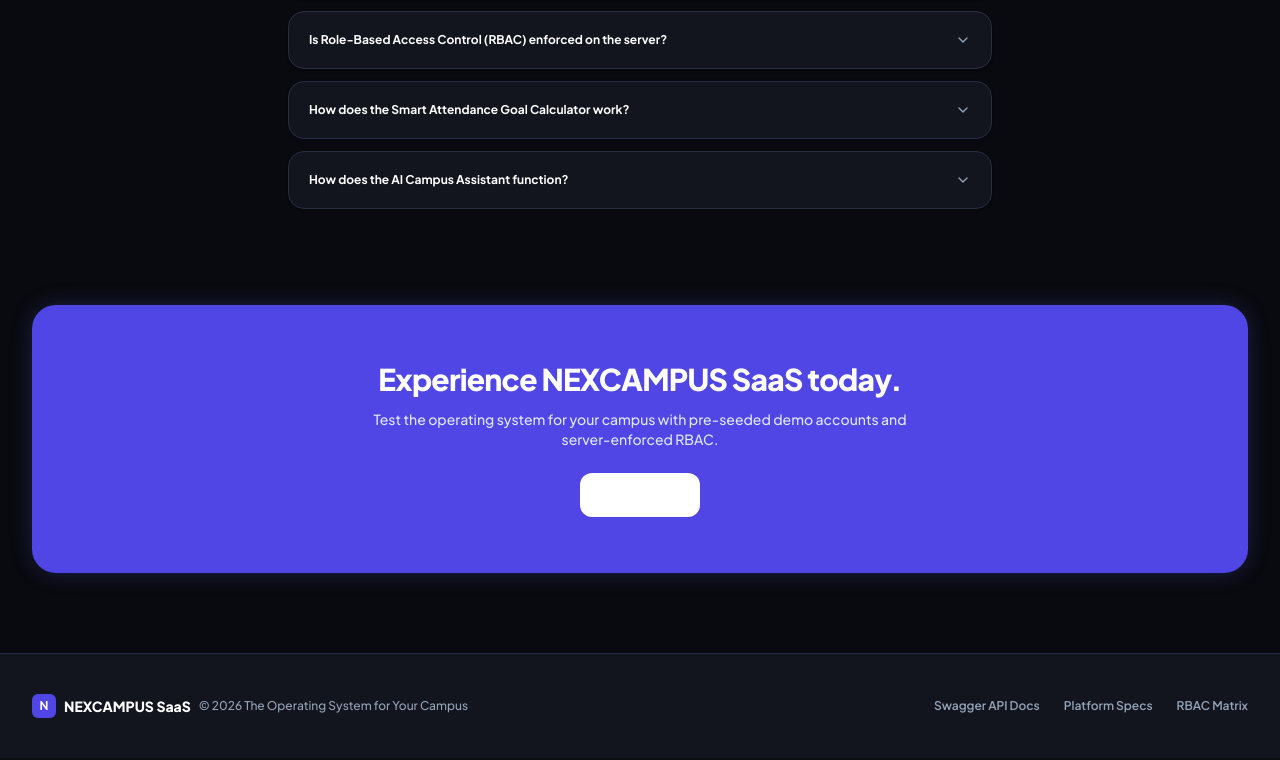
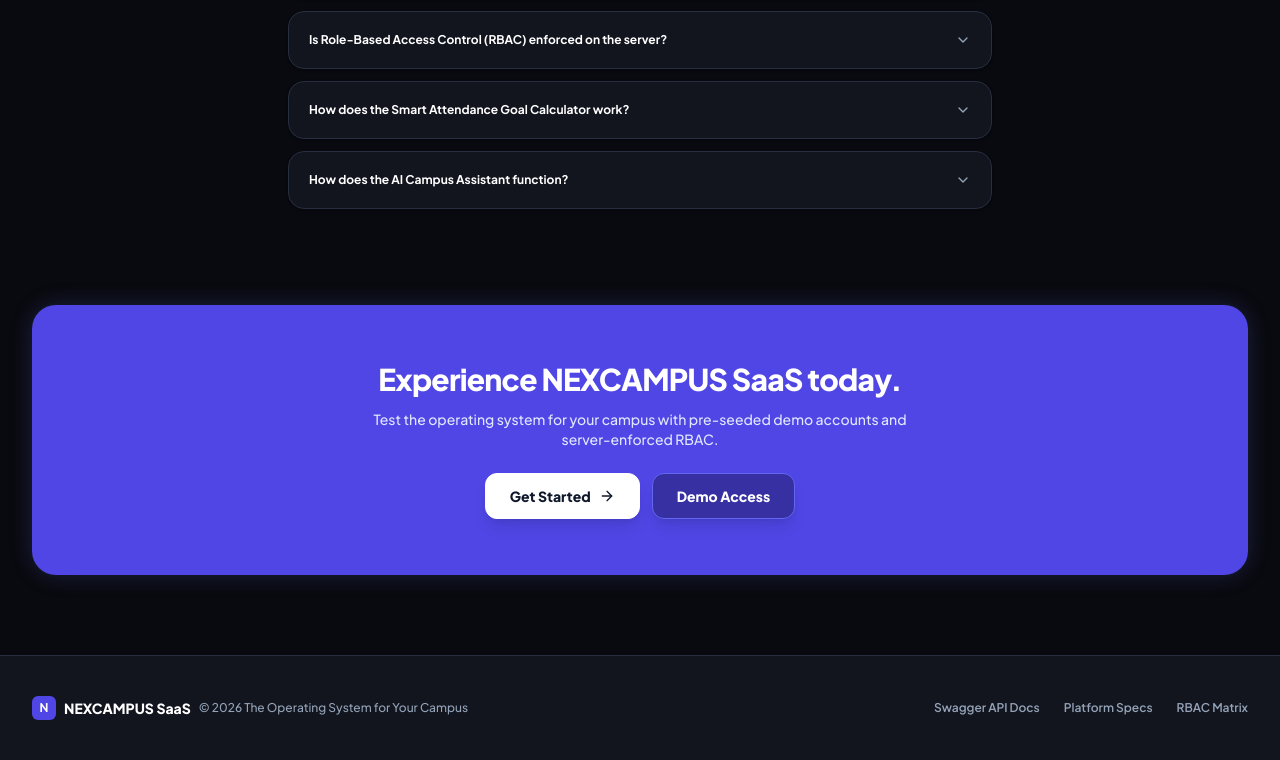
Before and after one commit to poovanaselvan14/smart-campus-management-platform, a React (Vite) app in the folder client/: page / in a window 1280 px wide. Shown: the part 2364-3124 px from the top of the page. Built offline with nearby package versions, Linux system fonts and the light colour scheme; no server answers.

Commit message:
fix: resolve text contrast inheritance on landing page CTA buttons

```diff
--- a/client/src/pages/LandingPage.tsx
+++ b/client/src/pages/LandingPage.tsx
@@ -361,12 +361,18 @@ export const LandingPage: React.FC = () => {
           <p className="mt-3 text-xs sm:text-sm text-brand-100 max-w-xl mx-auto font-medium">
             Test the operating system for your campus with pre-seeded demo accounts and server-enforced RBAC.
           </p>
-          <div className="mt-6 flex justify-center gap-3">
+          <div className="mt-6 flex flex-wrap justify-center gap-3">
             <Link to="/register">
-              <Button size="lg" className="bg-white text-brand-700 hover:bg-slate-100 border-none font-extrabold">
-                Get Started
-              </Button>
+              <button className="px-6 py-3 bg-white hover:bg-slate-100 text-slate-900 font-extrabold text-xs sm:text-sm rounded-xl shadow-lg border border-white transition-all flex items-center gap-2">
+                <span>Get Started</span>
+                <ArrowRight className="w-4 h-4 text-slate-900" />
+              </button>
             </Link>
+            <a href="#quick-demo">
+              <button className="px-6 py-3 bg-brand-800 hover:bg-brand-900 text-white font-extrabold text-xs sm:text-sm rounded-xl shadow-lg border border-brand-500 transition-all flex items-center gap-2">
+                <span>Demo Access</span>
+              </button>
+            </a>
           </div>
         </div>
       </section>
```
